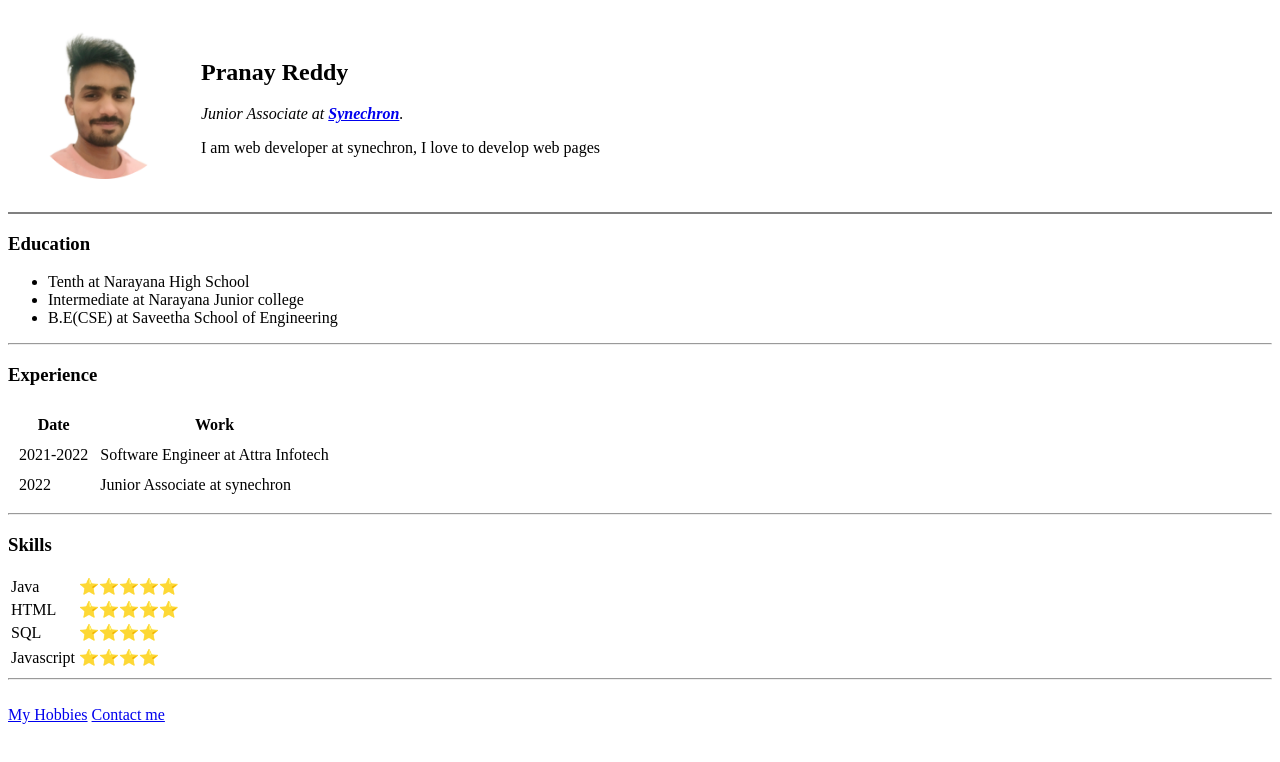
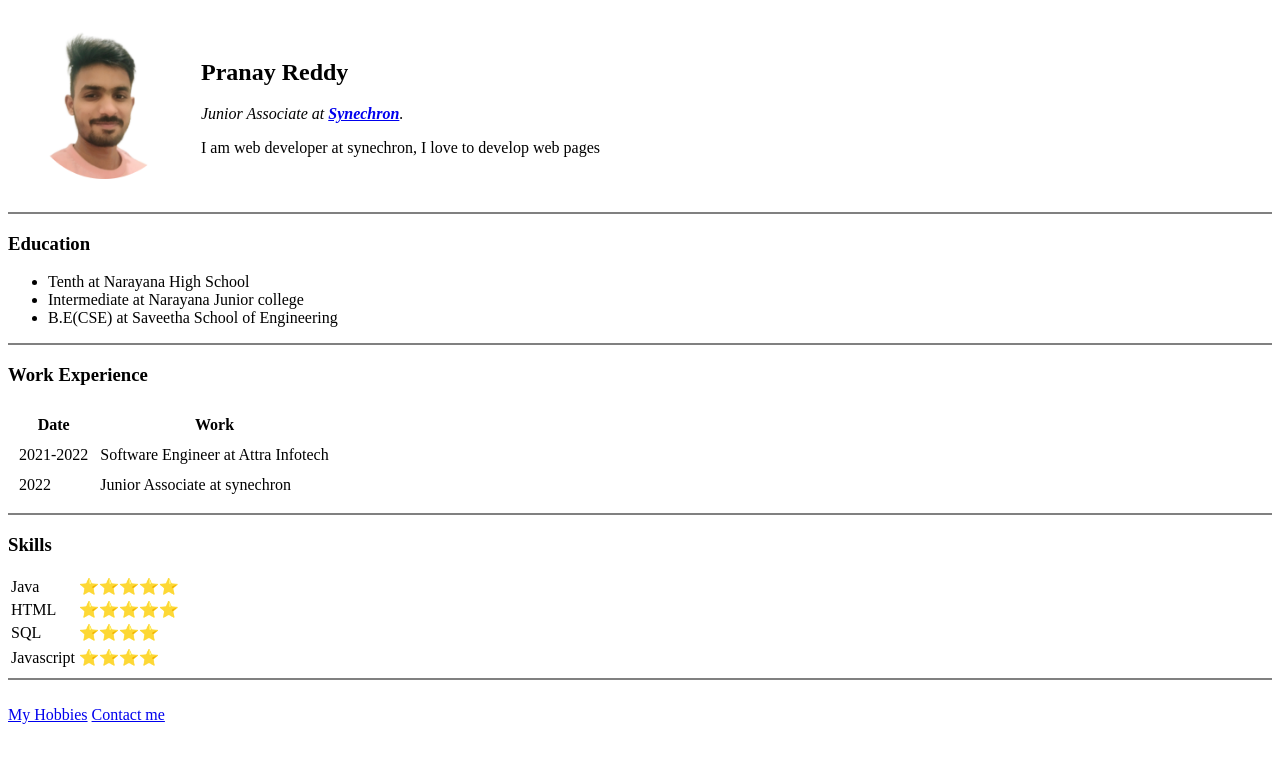
Before and after one commit to PranayKumar1621/cv, a plain HTML site: page index.html in a window 1280 px wide. Drawn offline with Linux system fonts and the light colour scheme.

Commit message:
Update index.html

```diff
--- a/index.html
+++ b/index.html
@@ -29,8 +29,8 @@
         <li>B.E(CSE) at Saveetha School of Engineering</li>
 
     </ul>
-    <hr>
-    <h3>Experience</h3>
+    <hr noshade>
+    <h3>Work Experience</h3>
     <table cellspacing="10">
         <thead>
             <tr>
@@ -49,7 +49,7 @@
             </tr>
         </tbody>
     </table>
-    <hr>
+    <hr noshade>
     <h3>Skills</h3>
     <table>
         <tr>
@@ -69,7 +69,7 @@
             <td>⭐⭐⭐⭐</td>
         </tr>
     </table>
-        <hr>
+        <hr noshade>
     <br>
     <a href="hobbies.html">My Hobbies</a>
     <a href="contact.html">Contact me</a>
```
